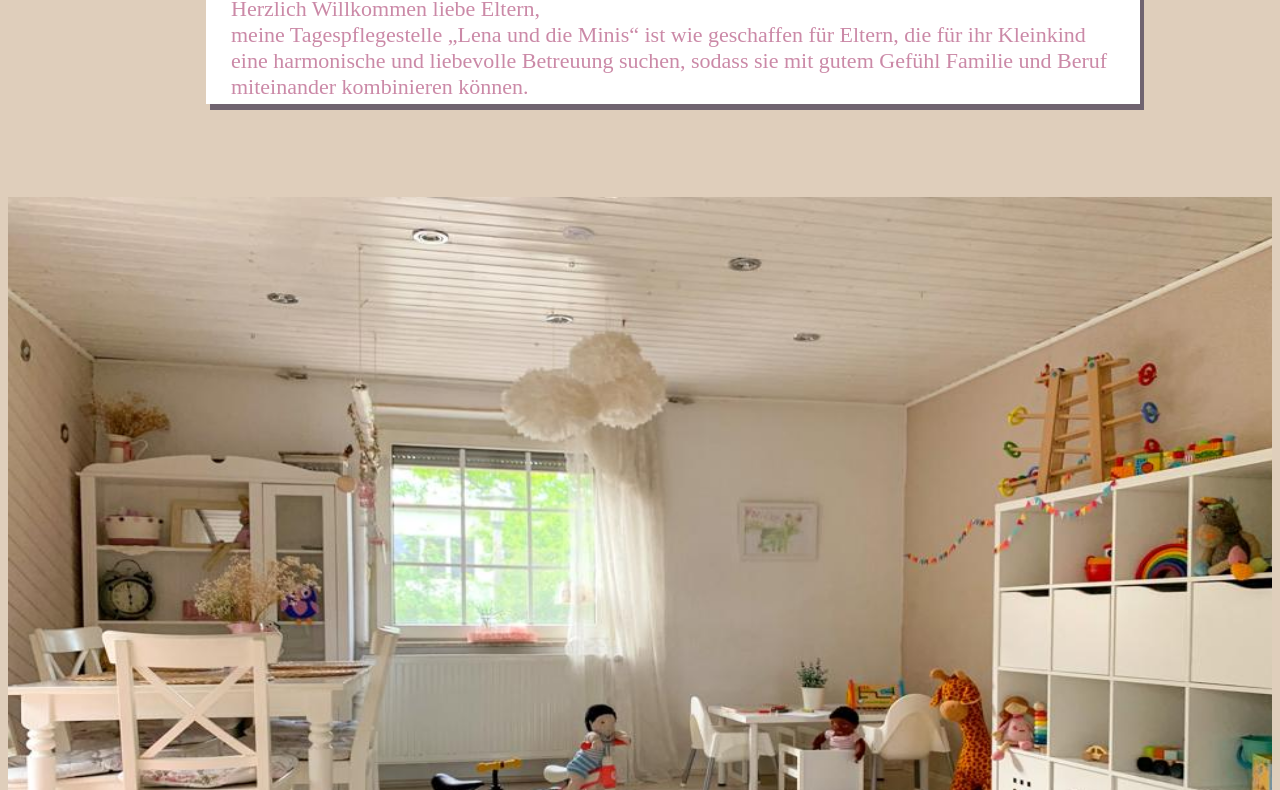
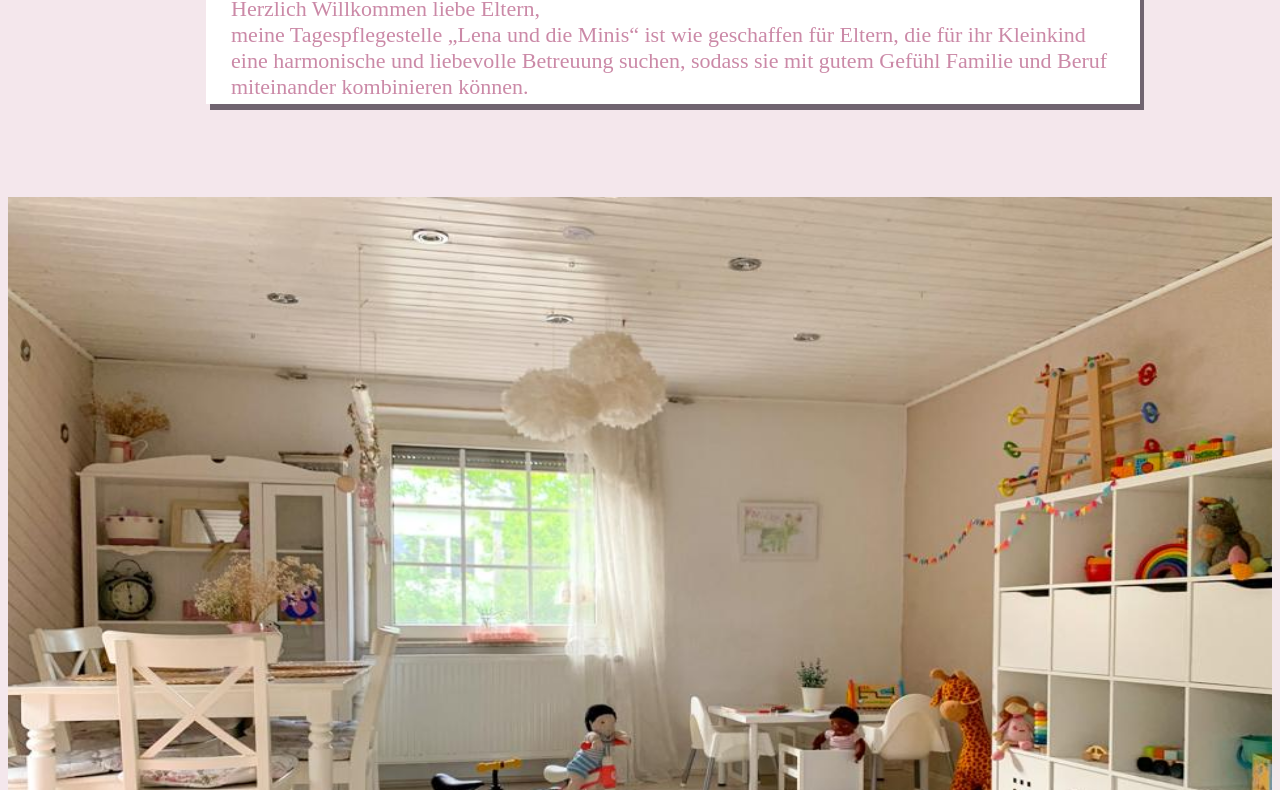
Before and after one commit to natalieweber02/natalieweber02.github.io, a plain HTML site: page index.html in a window 1280 px wide. Shown: the part 369-1159 px from the top of the page. Drawn offline with Linux system fonts and the light colour scheme.

Commit message:
Update styles.css

```diff
--- a/styles/styles.css
+++ b/styles/styles.css
@@ -7,7 +7,7 @@
 h1 {text-align: center;
     color:var(--rosa);}
 body{
-    background-color: rgba(220, 202, 181, 0.914);
+    background-color: #f4e7ec;
 }
 #erstesbild {
     float:right;
```
